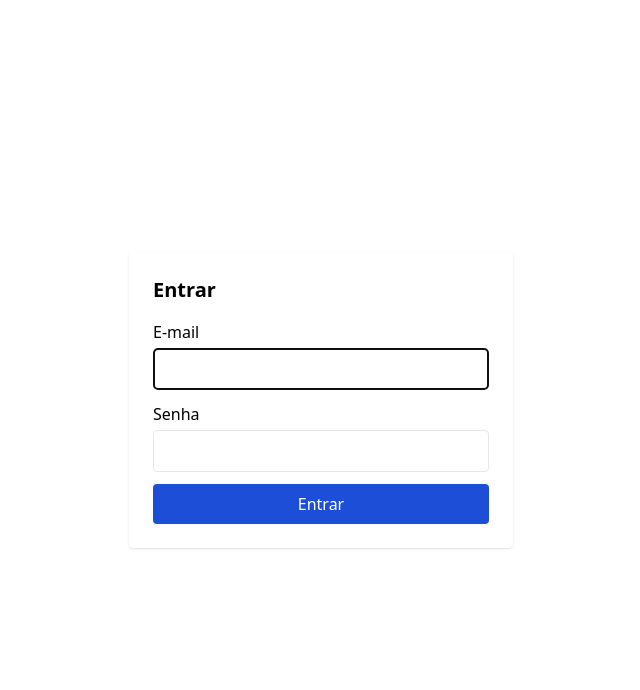
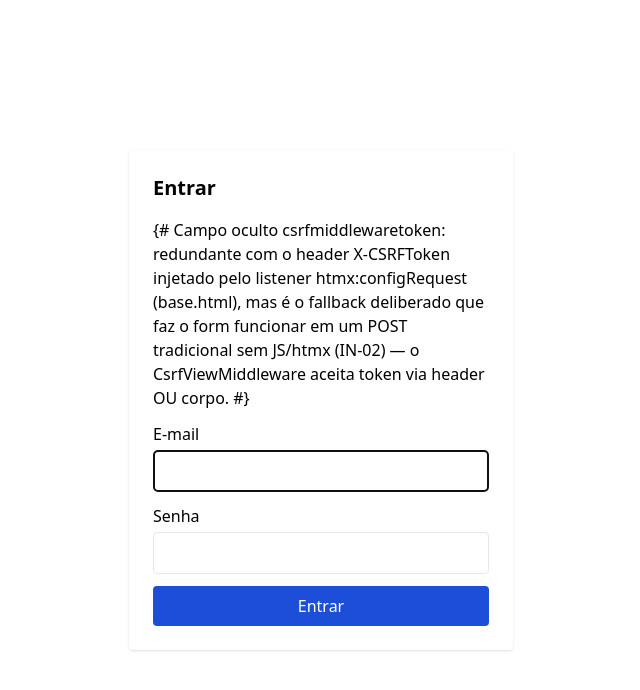
Before and after one commit to ToNiauM/django-app-template, a Django app: page /login/ in a window 1280 px wide. Shown: the top 690 px of the page, without its empty margins (319-959 px from the left). Run offline with Django 5.2, Linux system fonts and the light colour scheme; style sheets or scripts are compiled from the project's sources.

Commit message:
fix(01): IN-02 documentar campo csrf_token oculto como fallback no-JS

```diff
--- a/core/templates/core/_login_form.html
+++ b/core/templates/core/_login_form.html
@@ -1,5 +1,10 @@
 <form id="login-form" hx-post="{% url 'core:login' %}" hx-target="#login-form" hx-swap="outerHTML"
       class="flex flex-col gap-3">
+  {# Campo oculto csrfmiddlewaretoken: redundante com o header X-CSRFToken
+     injetado pelo listener htmx:configRequest (base.html), mas é o
+     fallback deliberado que faz o form funcionar em um POST tradicional
+     sem JS/htmx (IN-02) — o CsrfViewMiddleware aceita token via header OU
+     corpo. #}
   {% csrf_token %}
   <input type="hidden" name="next" value="{{ next|default:'' }}">
   <div class="flex flex-col gap-1">
--- a/core/templates/core/shell.html
+++ b/core/templates/core/shell.html
@@ -11,6 +11,7 @@
 <div class="w-full max-w-sm p-6 bg-surface rounded shadow flex flex-col gap-3">
   <p>Olá, {{ usuario_atual.email }}.</p>
   <form hx-post="{% url 'core:logout' %}" hx-target="body">
+    {# Fallback deliberado no-JS — ver comentário em _login_form.html (IN-02). #}
     {% csrf_token %}
     <button type="submit" class="bg-blue-700 text-white rounded px-4 py-2">Sair</button>
   </form>
```
